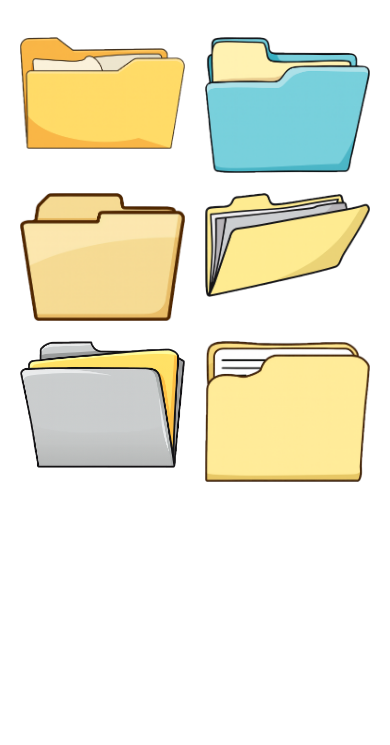
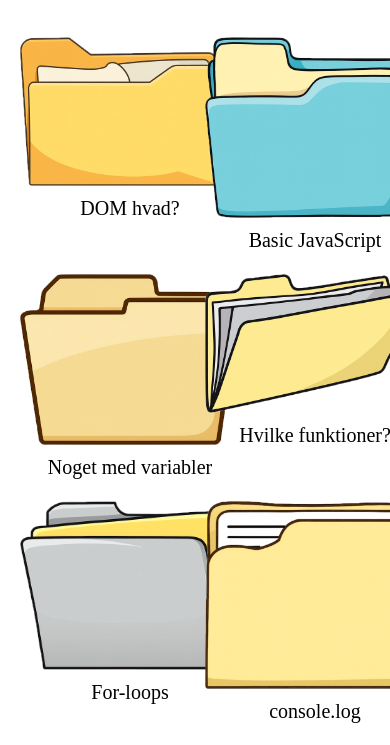
Before and after one commit to chrostine/p1xel1ne, an Astro site: page / in a window 390 px wide. Shown: the part 148-893 px from the top of the page. Before the commit the page ends 844 px from the top, so only its background shows below. Built offline with nearby package versions, Linux system fonts and the light colour scheme; Astro itself is replaced by a stand-in of ours; a web font is replaced by a local one.

Commit message:
added responsiveness

```diff
--- a/src/components/Folders.astro
+++ b/src/components/Folders.astro
@@ -1,10 +1,13 @@
 ---
+import Mappe from '../components/mappe.astro';
 ---
-<div class = "grid grid-cols-2 gap-5 p-5">
-    <img src="/Folders/folder_01.png" alt="" />
-    <img src="/Folders/folder_02.png" alt="" />
-    <img src="/Folders/folder_03.png" alt="" />
-    <img src="/Folders/folder_04.png" alt="" />
-    <img src="/Folders/folder_05.png" alt="" />
-    <img src="/Folders/folder_06.png" alt="" />
+<div class="grid justify-center">
+    <div class = "grid grid-cols-2 lg:grid-cols-3 gap-5 lg:gap-10 lg:mt-15 p-5">
+        <Mappe mappen = "/Folders/folder_01.png" teksten = "DOM hvad?" ></Mappe>
+        <Mappe mappen = "/Folders/folder_02.png" teksten = "Basic JavaScript" ></Mappe>
+        <Mappe mappen = "/Folders/folder_03.png" teksten = "Noget med variabler" ></Mappe>
+        <Mappe mappen = "/Folders/folder_04.png" teksten = "Hvilke funktioner?" ></Mappe>
+        <Mappe mappen = "/Folders/folder_05.png" teksten = "For-loops" ></Mappe>
+        <Mappe mappen = "/Folders/folder_06.png" teksten = "console.log" ></Mappe>
+    </div>
 </div>
--- a/src/components/Header.astro
+++ b/src/components/Header.astro
@@ -1,7 +1,7 @@
 ---
 ---
 <div class = "grid justify-items-center">
-    <div class = "w-120 p-5 font-overskrift text-4xl">
+    <div class = "w-120 p-5 font-overskrift text-4xl hover:opacity-50">
         <a href="." class = "grid justify-items-center">
             <img src="/Pixeline_wordmark.png" alt="" />
             <h2> Pixeline lærer at kode</h2>
--- /dev/null
+++ b/src/components/mappe.astro
@@ -0,0 +1,10 @@
+---
+const { mappen } = Astro.props;
+const { teksten } = Astro.props;
+---
+<div class = "w-55 font-breadFont text-xl grid justify-items-center text-center hover:opacity-50">
+    <a href=".">
+        <img src={mappen} alt="" />
+        <p class="pt-2">{teksten}</p>
+    </a>
+</div>
```
